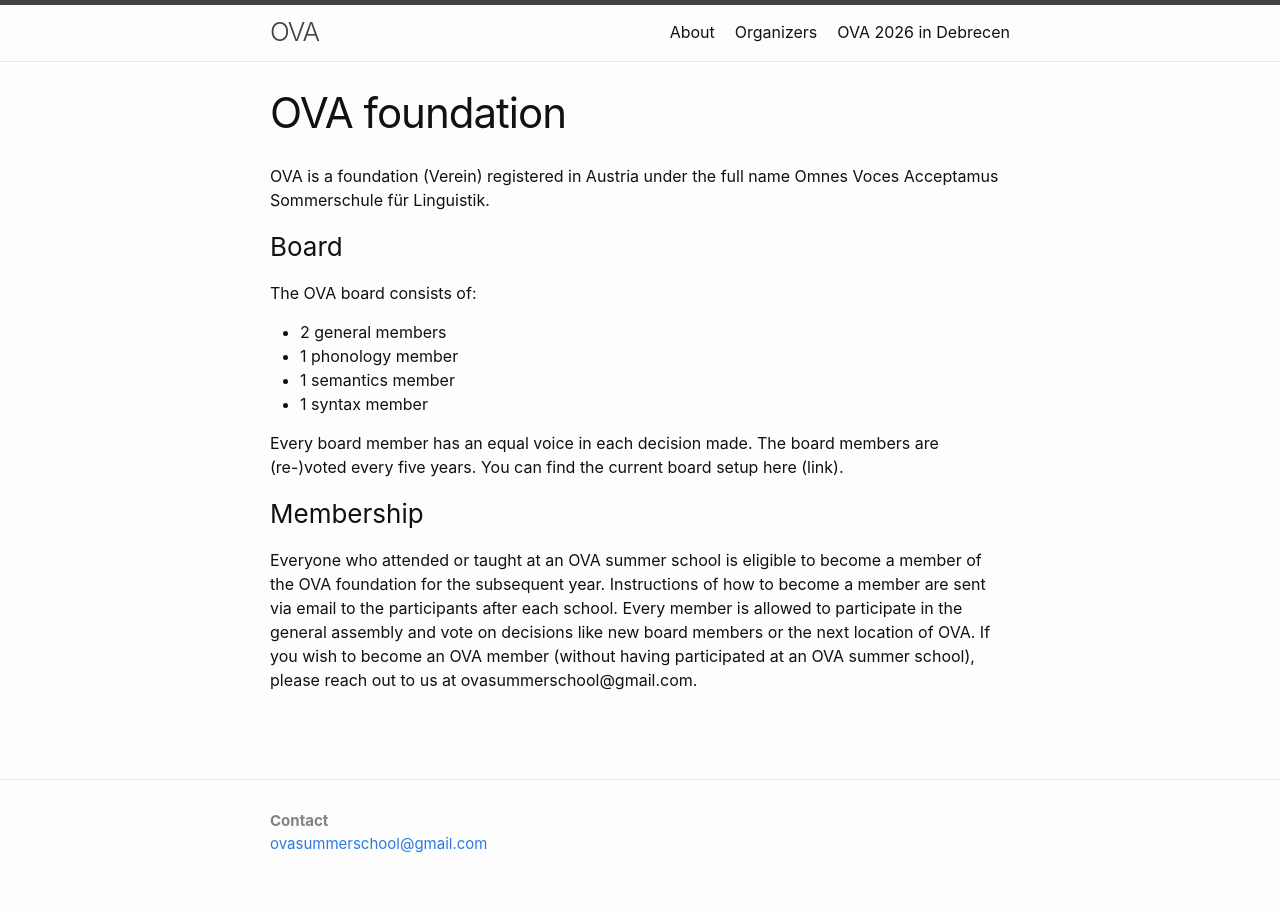
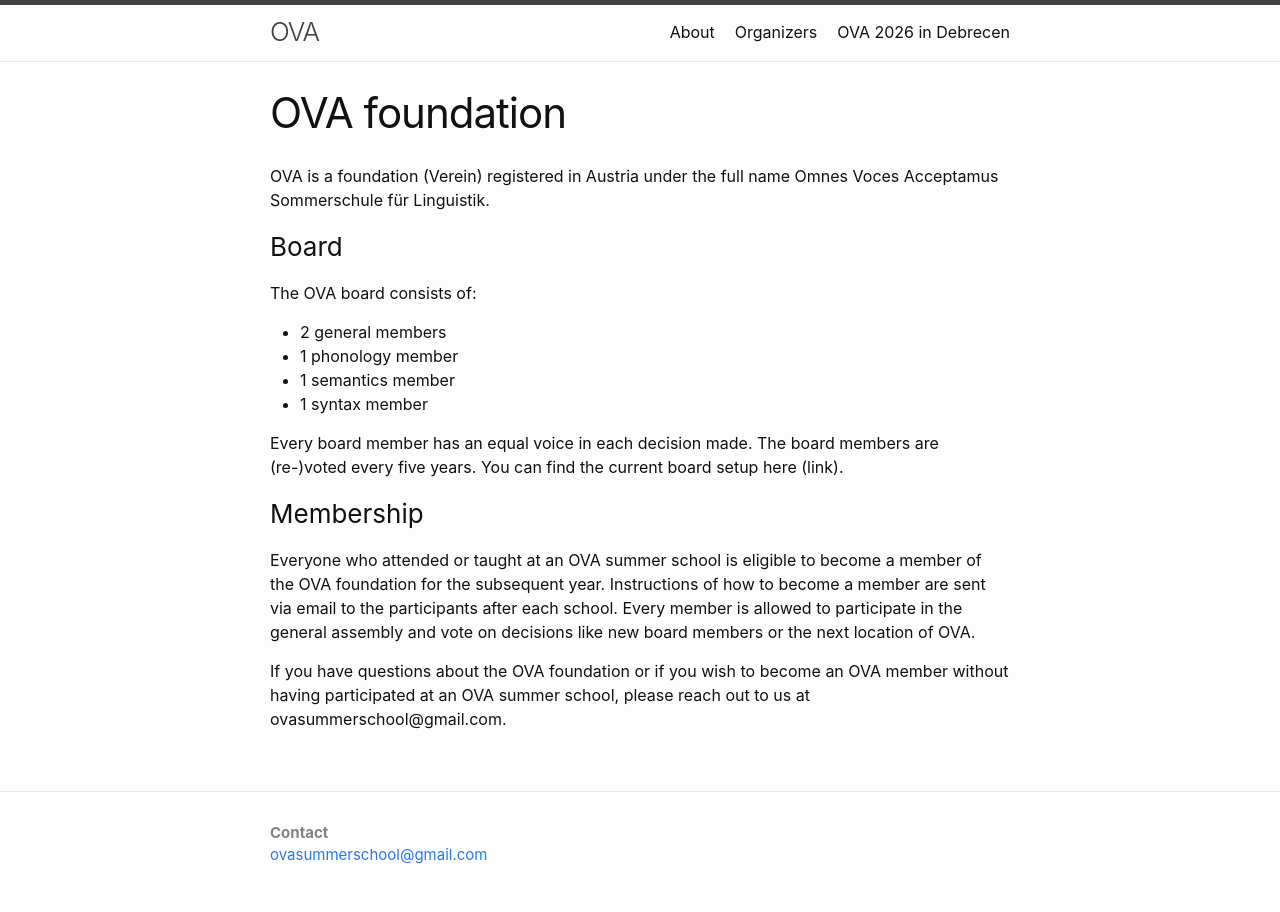
Before and after one commit to ovaschool/ovaschool.github.io, a Jekyll site: the page built from staticpages/ova-foundation.markdown, in a window 1280 px wide. Built offline with Jekyll 4.4.1, drawn with Linux system fonts in a browser that asks for light colours.

Commit message:
Update ova-foundation.markdown

```diff
--- a/staticpages/ova-foundation.markdown
+++ b/staticpages/ova-foundation.markdown
@@ -19,4 +19,6 @@ Every board member has an equal voice in each decision made. The board members a
 
 ### Membership
 Everyone who attended or taught at an OVA summer school is eligible to become a member of the OVA foundation for the subsequent year. Instructions of how to become a member are sent via email to the participants after each school.
-Every member is allowed to participate in the general assembly and vote on decisions like new board members or the next location of OVA. If you wish to become an OVA member (without having participated at an OVA summer school), please reach out to us at ovasummerschool@gmail.com.
+Every member is allowed to participate in the general assembly and vote on decisions like new board members or the next location of OVA.
+
+If you have questions about the OVA foundation or if you wish to become an OVA member without having participated at an OVA summer school, please reach out to us at ovasummerschool@gmail.com.
```
